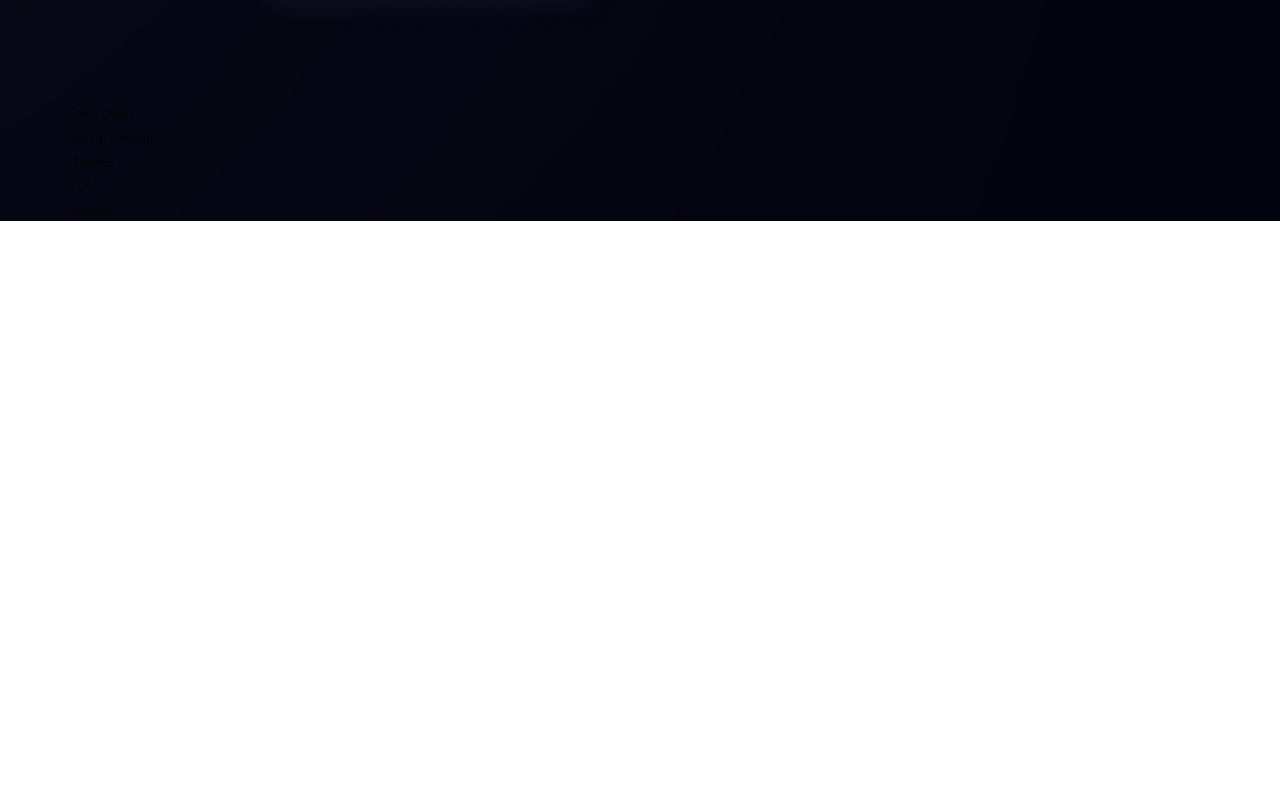
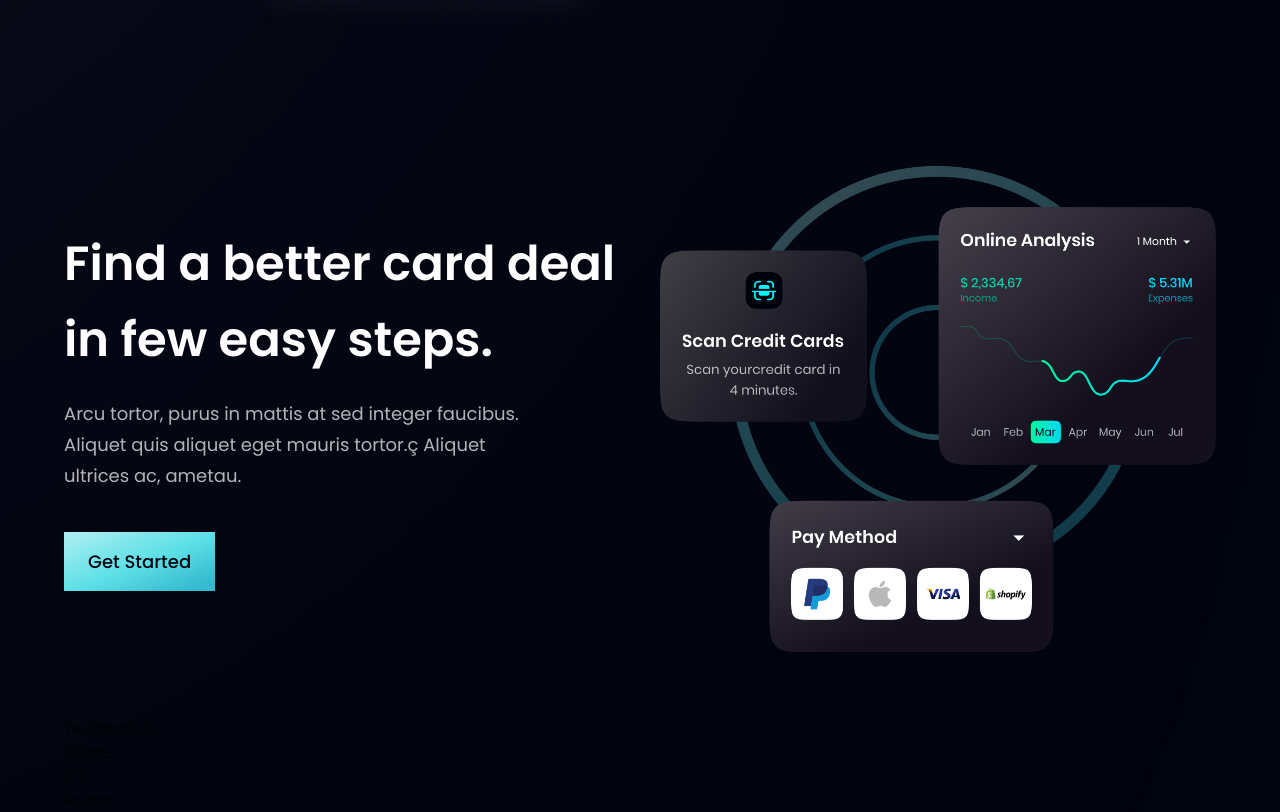
Before and after one commit to yossyadirta/zenbank-web-ui, a React (Vite) app: page / in a window 1280 px wide. Shown: the part 2045-2857 px from the top of the page. Before the commit the page ends 2266 px from the top, so only its background shows below. Built offline with nearby package versions, Linux system fonts and the light colour scheme.

Commit message:
Card deal section done

```diff
--- a/src/components/CardDeal.jsx
+++ b/src/components/CardDeal.jsx
@@ -1,7 +1,26 @@
-import React from "react";
+import { card } from "../assets";
+import styles, { layout } from "../style";
+import Button from "./Button";
 
-const CardDeal = () => {
-  return <div>CardDeal</div>;
-};
+const CardDeal = () => (
+  <section className={layout.section}>
+    <div className={layout.sectionInfo}>
+      <h2 className={styles.heading2}>
+        Find a better card deal <br className="sm:block hidden" /> in few easy
+        steps.
+      </h2>
+      <p className={`${styles.paragraph} max-w-[470px] mt-5`}>
+        Arcu tortor, purus in mattis at sed integer faucibus. Aliquet quis
+        aliquet eget mauris tortor.ç Aliquet ultrices ac, ametau.
+      </p>
+
+      <Button styles={`mt-10`} />
+    </div>
+
+    <div className={layout.sectionImg}>
+      <img src={card} alt="billing" className="w-[100%] h-[100%]" />
+    </div>
+  </section>
+);
 
 export default CardDeal;
```
